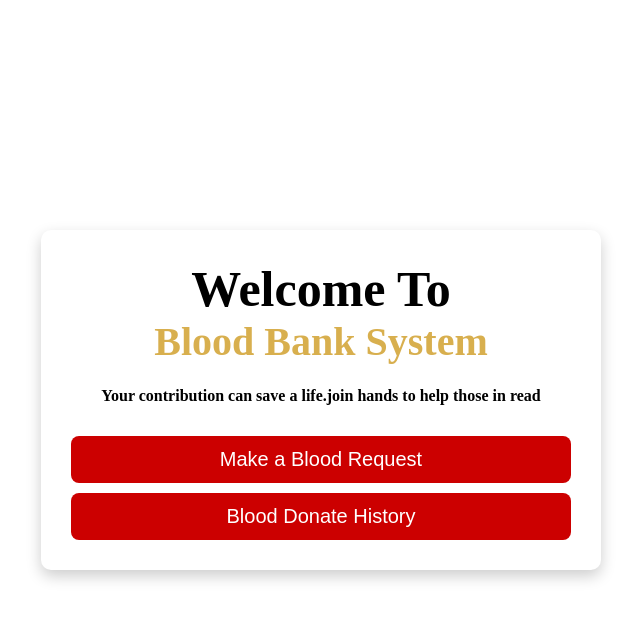
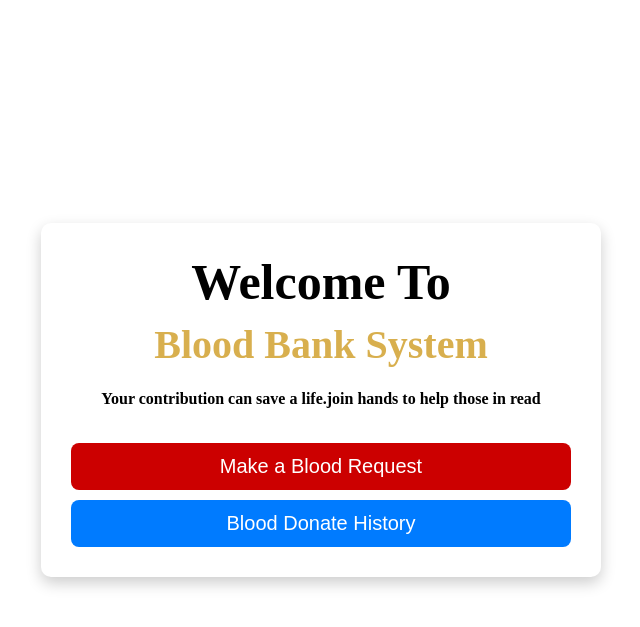
Before and after one commit to Shrilesh-Dhobale/Blood-Bank, a Django app: template templates/blood_bank_system.html in a window 1280 px wide. Shown: the top 627 px of the page, without its empty margins (319-959 px from the left). Run offline with Django 5.2, Linux system fonts and the light colour scheme; the template is opened without the code that fills it, so the values that code supplies are empty.

Commit message:
css added

```diff
--- a/static/css/blood_bank_system.css
+++ b/static/css/blood_bank_system.css
@@ -21,12 +21,14 @@ body{
 h1{
     font-size: 50px;
     margin: 0;
+    margin-bottom: 10px;
 
 }
 h2{
     font-size: 40px;
     color: #d8af4e;
     margin: 0;
+    margin-bottom: 20px;
 
 }
 .btn1{
@@ -41,8 +43,13 @@ h2{
     margin-top: 10px;
 }
 
+h4{
+     margin-bottom: 25px;
+
+}
+
 .btn2{
-    background-color: #cc0000;
+    background-color: #007bff;
     color: white;
     border: none;
     padding: 12px;
@@ -58,5 +65,5 @@ h2{
     }
 
 .btn2:hover {
-      transform: scale(1.05);
+      background: #0056b3;
     }
```
